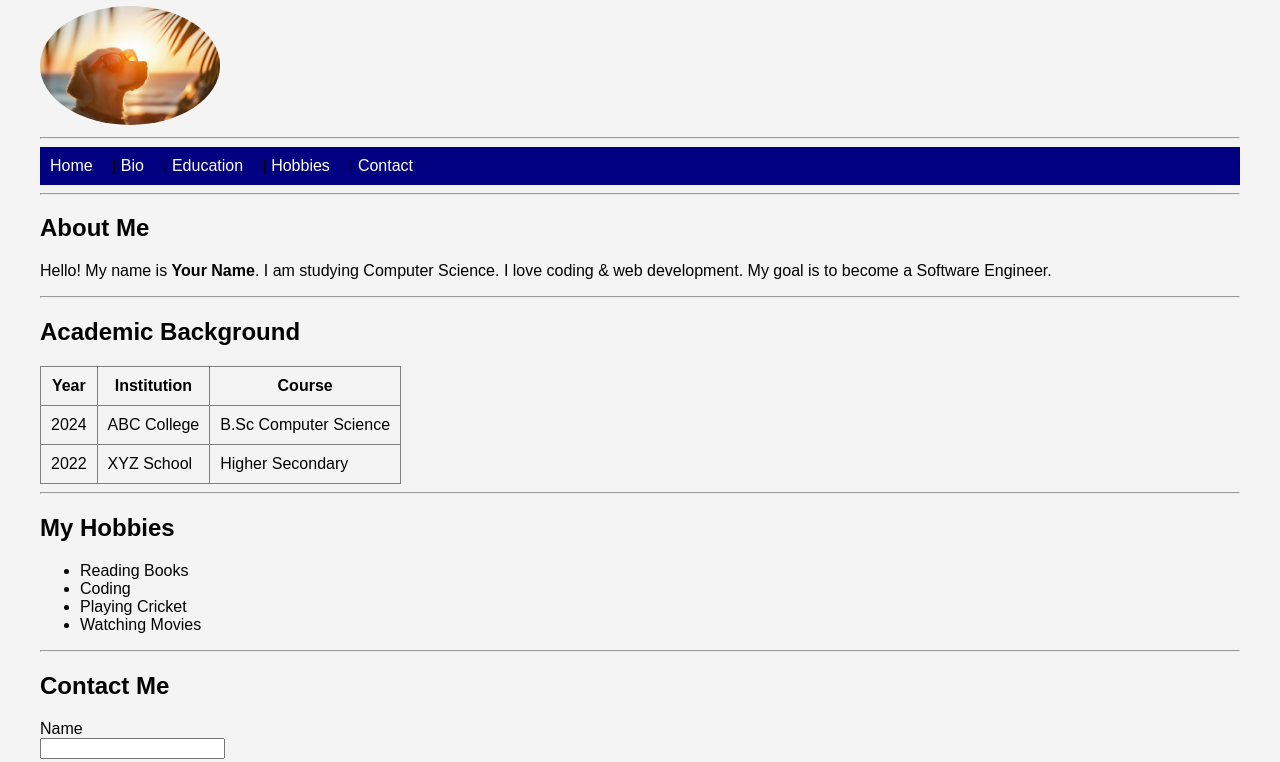
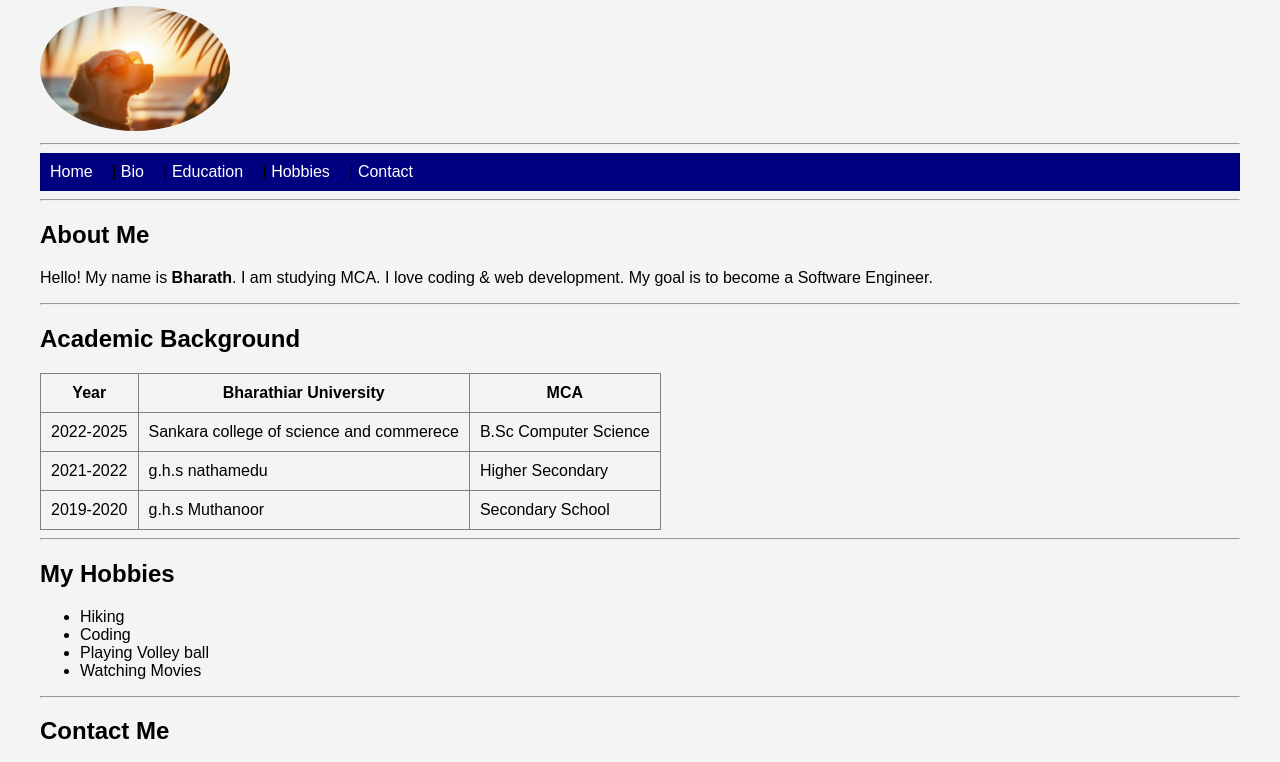
Before and after one commit to Bharath800008/personal-website, a plain HTML site: page index.html in a window 1280 px wide. Shown: the part 92-854 px from the top of the page. Drawn offline with Linux system fonts and the light colour scheme.

Commit message:
Update index.html

```diff
--- a/index.html
+++ b/index.html
@@ -7,9 +7,9 @@
 
 <body>
 
-<h1 id="home">Your Name</h1>
+<h1 id="home">Bharath</h1>
 
-<img src="profile.jpg" width="180" alt="My Photo">
+<img src="profile.jpg" width="190" alt="My Photo">
 
 <hr>
 
@@ -26,7 +26,7 @@
 <h2 id="bio">About Me</h2>
 
 <p>
-Hello! My name is <b>Your Name</b>. I am studying Computer Science.
+Hello! My name is <b>Bharath</b>. I am studying MCA.
 I love coding &amp; web development.
 My goal is to become a Software Engineer.
 </p>
@@ -38,20 +38,26 @@ My goal is to become a Software Engineer.
 <table border="1">
 <tr>
 <th>Year</th>
-<th>Institution</th>
-<th>Course</th>
+<th>Bharathiar University</th>
+<th>MCA</th>
 </tr>
 
 <tr>
-<td>2024</td>
-<td>ABC College</td>
+<td>2022-2025</td>
+<td>Sankara college of science and commerece</td>
 <td>B.Sc Computer Science</td>
 </tr>
 
 <tr>
-<td>2022</td>
-<td>XYZ School</td>
+<td>2021-2022</td>
+<td>g.h.s nathamedu</td>
 <td>Higher Secondary</td>
+</tr>
+
+<tr>
+<td>2019-2020</td>
+<td>g.h.s Muthanoor</td>
+<td>Secondary School</td>
 </tr>
 
 </table>
@@ -61,9 +67,9 @@ My goal is to become a Software Engineer.
 <h2 id="hobbies">My Hobbies</h2>
 
 <ul>
-<li>Reading Books</li>
+<li>Hiking</li>
 <li>Coding</li>
-<li>Playing Cricket</li>
+<li>Playing Volley ball</li>
 <li>Watching Movies</li>
 </ul>
 
```
